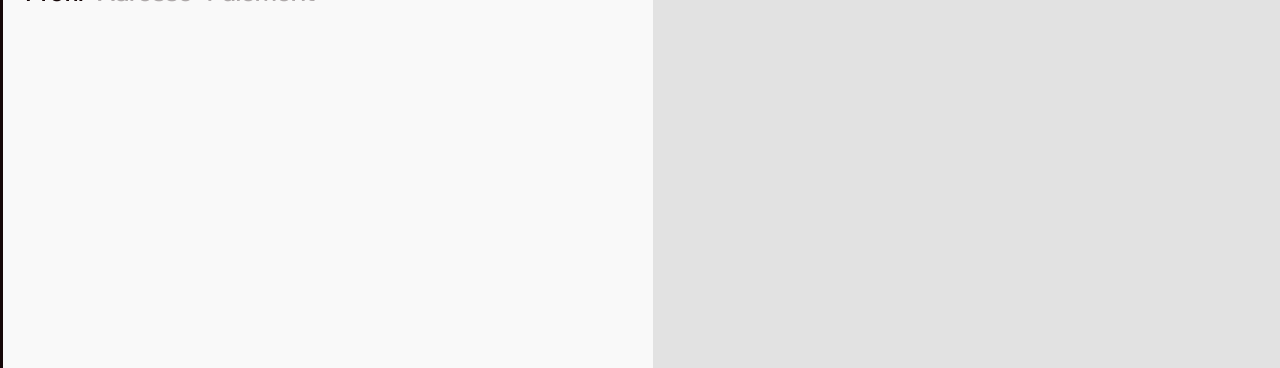
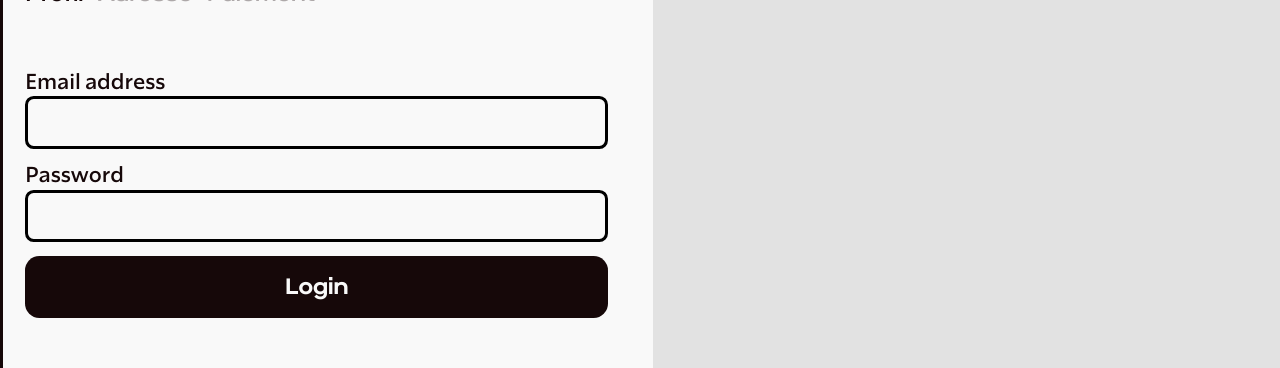
Before and after one commit to phillipmalboeuf/ombre, a SvelteKit app: page /checkout in a window 1280 px wide. Shown: the part 157-525 px from the top of the page. Built offline with nearby package versions, Linux system fonts and the light colour scheme; no server answers.

Commit message:
First pass at checkout

```diff
--- a/src/lib/components/Checkout.svelte
+++ b/src/lib/components/Checkout.svelte
@@ -26,18 +26,28 @@
   }
 </script>
 
-<form action="/checkout" class="grid grid--halves" method="post" transition:fly={{ x: 100 }}>
-  <div>
-    <button on:click={() => checkout = false} type="button" class="button--none"><u>Retour</u></button>
+<div class="grid grid--halves" method="post" transition:fly={{ x: 100 }}>
+  <main>
+    <button on:click={() => checkout = false} class="button--none"><u>Retour</u></button>
     <OrderItems compact bind:originals bind:discounts />
     <hr>
 
     <nav class="flex flex--middle flex--tight">
-      <button class="button--none" type="button">Profil</button>
-      <button class="button--none" type="button" disabled>Adresse</button>
-      <button class="button--none" type="button" disabled>Paiement</button>
+      <button class="button--none">Profil</button>
+      <button class="button--none" disabled>Adresse</button>
+      <button class="button--none" disabled>Paiement</button>
     </nav>
-  </div>
+
+    <form action="/checkout" method="post" transition:fly={{ x: 100 }}>
+      <label for="email">Email address</label>
+      <input type="email" name="email" id="email">
+
+      <label for="password">Password</label>
+      <input type="password" name="password" id="password">
+
+      <button class="button--full button--dark" type="submit">Login</button>
+    </form>
+  </main>
 
   <aside>
 
@@ -55,10 +65,10 @@
       <li><h6>Total</h6> <strong>{money(total)}</strong></li>
     </ol>
   </aside>
-</form>
+</div>
 
 <style lang="scss">
-  form {
+  div {
     background-color: var(--light);
     border-left: 3px solid;
     font-size: var(--step-0);
@@ -68,8 +78,9 @@
     top: 0;
     width: 100%;
     min-height: 100%;
+  }
 
-    > div {
+  main {
     position: relative;
     padding: var(--step-0);
 
@@ -78,6 +89,9 @@
       top: var(--step-0);
       right: 0;
     }
+
+    > nav {
+      margin-bottom: var(--step-2);
     }
   }
 
--- a/src/routes/account/login/+page.svelte
+++ b/src/routes/account/login/+page.svelte
@@ -7,7 +7,7 @@
   <label for="password">Password</label>
   <input type="password" name="password" id="password" value="gloomycreek">
 
-  <button type="submit">Login</button>
+  <button class="button--full button--dark" type="submit">Login</button>
 </form>
 
 <a href="/account/create">Create customer</a>
```
Also changed, not shown: src/routes/products/+page.server.ts (+2 -33 lines). Lines whose indentation alone changed are shown as unchanged.
